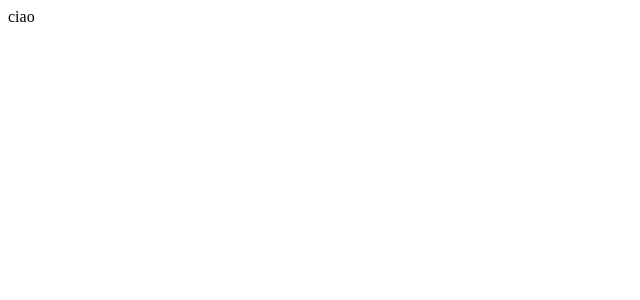
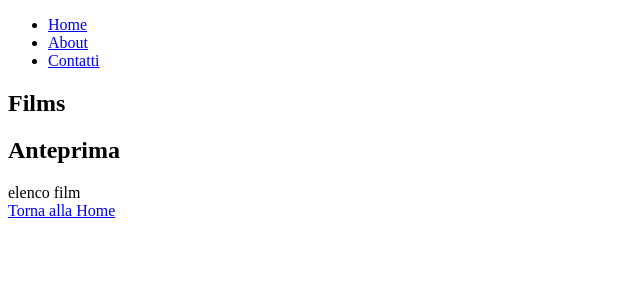
Before and after one commit to StaglianoM/webapp-react, a React (Vite) app: page / in a window 1280 px wide. Shown: the top 300 px of the page, without its empty margins (0-640 px from the left). Built offline with nearby package versions, Linux system fonts and the light colour scheme.

Commit message:
add routes

```diff
--- a/src/App.jsx
+++ b/src/App.jsx
@@ -1,8 +1,25 @@
+import { BrowserRouter, Route, Routes } from 'react-router-dom'
 import './App.css'
+import DefaultLayout from './layouts/DefaultLayout'
+import HomePage from './pages/HomePage'
+import AboutPage from './pages/AboutPage'
+import ContactPage from './pages/ContactPage'
+import FilmPage from './pages/films/FilmPage'
 
 function App() {
   return (
-    <div>ciao</div>
+
+    <BrowserRouter>
+      <Routes>
+        <Route element={<DefaultLayout />}>
+          <Route path='/' element={<HomePage />} />
+          <Route path='/films/:id' element={<FilmPage />} />
+          <Route path='/about' element={<AboutPage />} />
+          <Route path='/contact' element={<ContactPage />} />
+        </Route>
+      </Routes>
+    </BrowserRouter>
+
   )
 }
 
--- a/src/components/Nav.jsx
+++ b/src/components/Nav.jsx
@@ -8,11 +8,10 @@ function Nav() {
                 <NavLink to="/">Home</NavLink>
             </li>
             <li>
-                <NavLink to="/">About</NavLink>
-
+                <NavLink to="/about">About</NavLink>
             </li>
             <li>
-                <NavLink to="/">Contatti</NavLink>
+                <NavLink to="/contact">Contatti</NavLink>
 
             </li>
         </ul>
--- a/src/layouts/DefaultLayout.jsx
+++ b/src/layouts/DefaultLayout.jsx
@@ -4,6 +4,7 @@ import Footer from './Footer'
 
 function DefaultLayout() {
     return <>
+
         <Header />
         <main>
             <Outlet />
--- a/src/layouts/Footer.jsx
+++ b/src/layouts/Footer.jsx
@@ -1,4 +1,5 @@
 import { Link } from "react-router-dom";
+
 function Footer() {
     return <footer>
         <div className="container">
```
